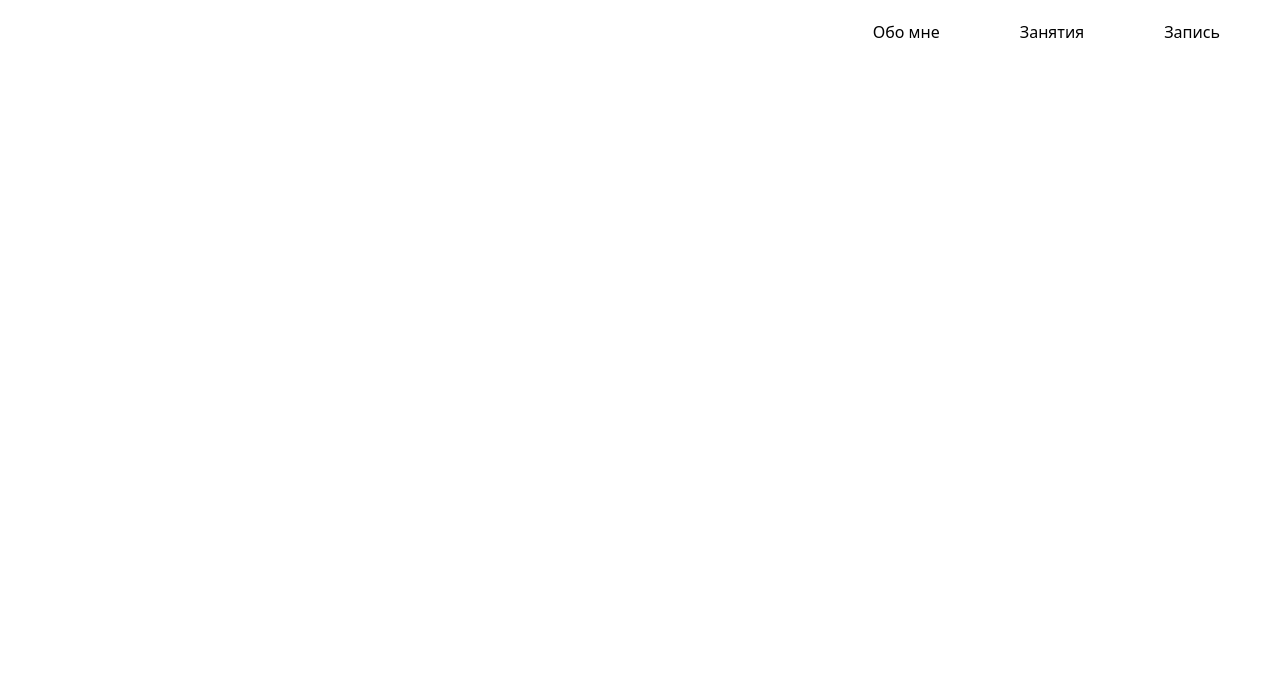
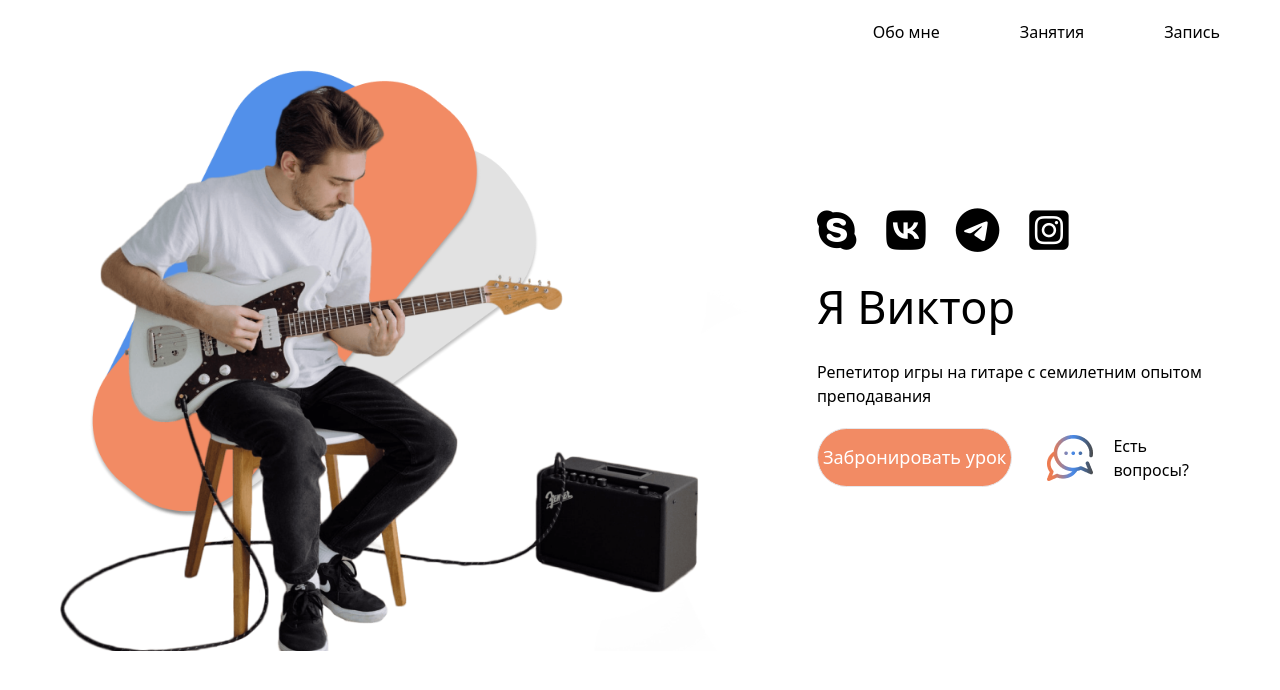
Before and after one commit to Shahnavoz/Example, a website: page src/index.html in a window 1280 px wide. Drawn offline with Linux system fonts and the light colour scheme.

Commit message:
Header section is complited

```diff
--- a/src/index.html
+++ b/src/index.html
@@ -18,8 +18,29 @@
             </ul>
             <i class="text-[25px] lg:hidden fa-solid fa-bars"></i>
         </nav>
-
+        <section class="flex flex-col gap-[50px] lg:flex-row lg:items-center">
+            <aside>
+                <img src="../src/img/Гитарист + фигуры.png" alt="">
+            </aside>
+            <aside class="flex flex-col gap-[20px]">
+                <div class="flex items-center text-[45px] gap-[30px]">
+                    <i class="fa-brands fa-skype"></i>
+                    <i class="fa-brands fa-vk"></i>
+                    <i class="fa-brands fa-telegram"></i>
+                    <i class="fa-brands fa-square-instagram"></i>
+                </div>
+                <h1 class="text-[45px] font-medium">Я Виктор</h1>
+                <p>Репетитор игры на гитаре с семилетним опытом преподавания</p>
+                <div class="flex items-center gap-[35px]">
+                    <button class="px-[5px] py-[15px] border-[1px] border-solid rounded-[35px] text-[18px] text-white bg-[#F28B64] text-center">Забронировать урок</button>
+                    <div class="flex items-center gap-[20px]">
+                        <img src="../src/img/Иконка чата.png" alt="">
+                        <p class="w-[82px]">Есть вопросы?</p>
+                    </div>
+                </div>
+            </aside>
+        </section>
     </header>
 </body>
 </html>
-<!--  -->
+<!-- *npx tailwindcss -i ./src/input.css -o ./src/output.css --watch -->
```
Also changed, not shown: src/img/Карточка 1.png (added), src/img/Карточка 2.png (added), src/img/Карточка 3.png (added), src/output.css.
